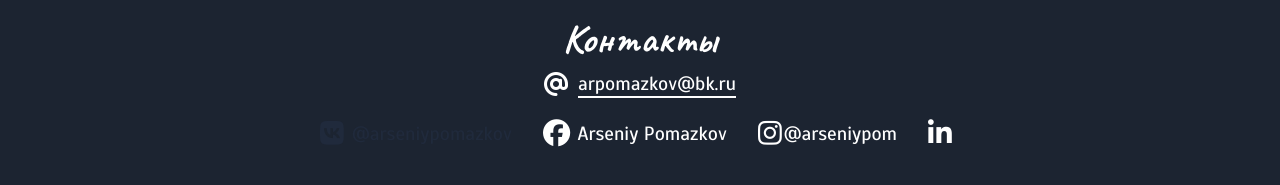
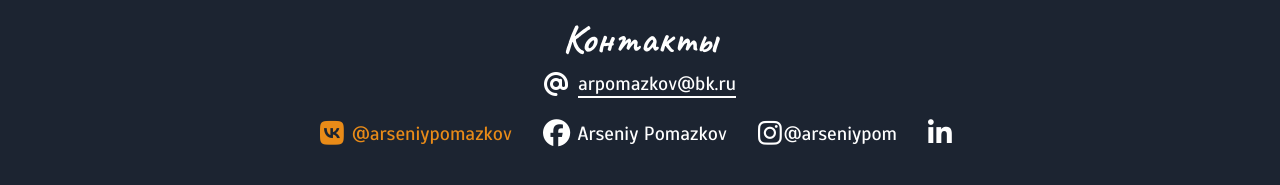
Before and after one commit to arseniypom/personal-site, a plain HTML site: page index.html in a window 1280 px wide. In both pictures the pointer is over the link "@arseniypomazkov". Shown: the part 1826-2011 px from the top of the page. Drawn offline with nearby package versions, Linux system fonts and the light colour scheme.

Commit message:
footer text color change

```diff
--- a/style.css
+++ b/style.css
@@ -831,7 +831,7 @@ a {
 }
 
 .media_link:hover {
-  color: hsl(219, 30%, 18%);
+  color: #e98b18;
 }
 
 .mail {
```
